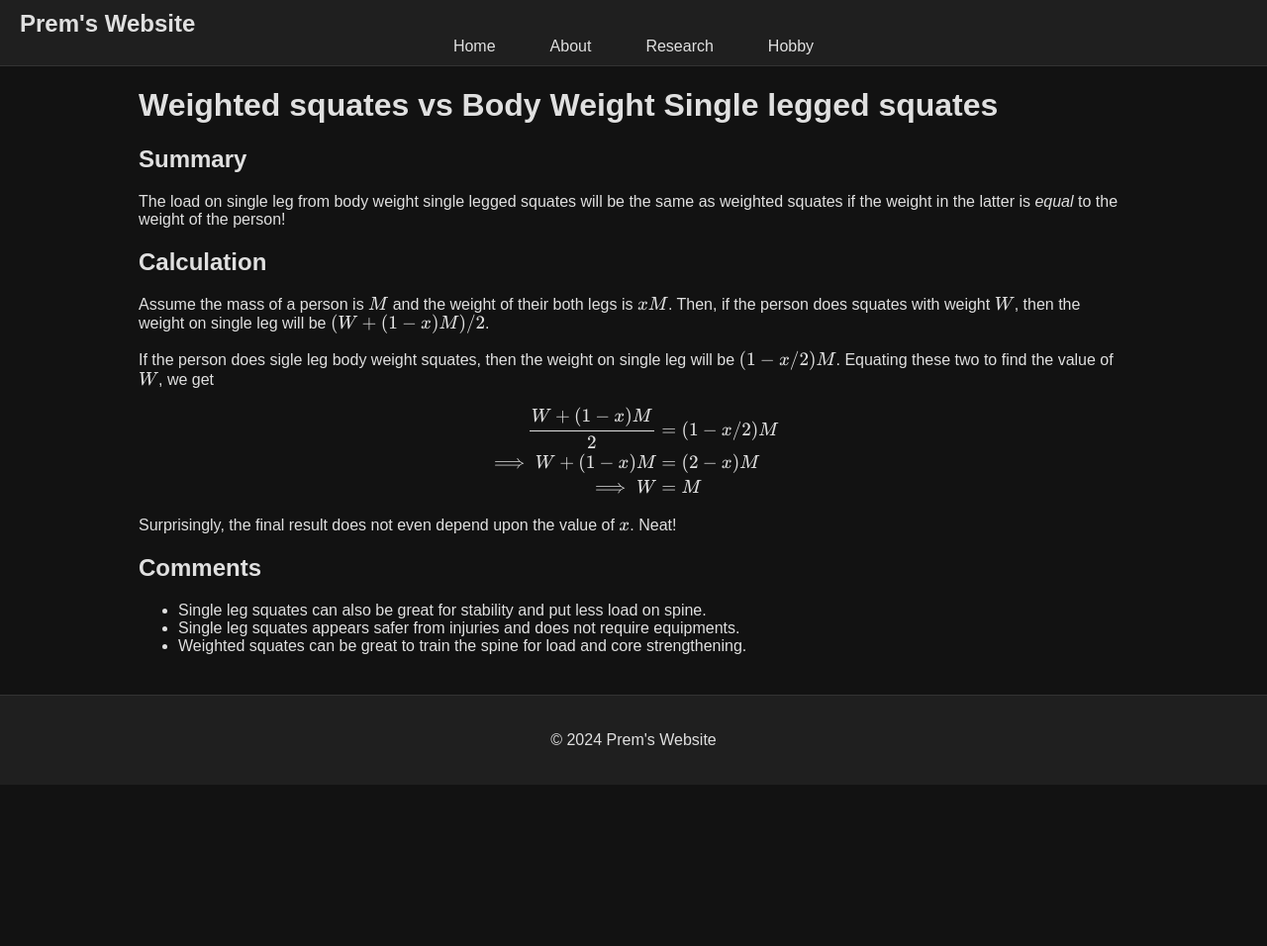
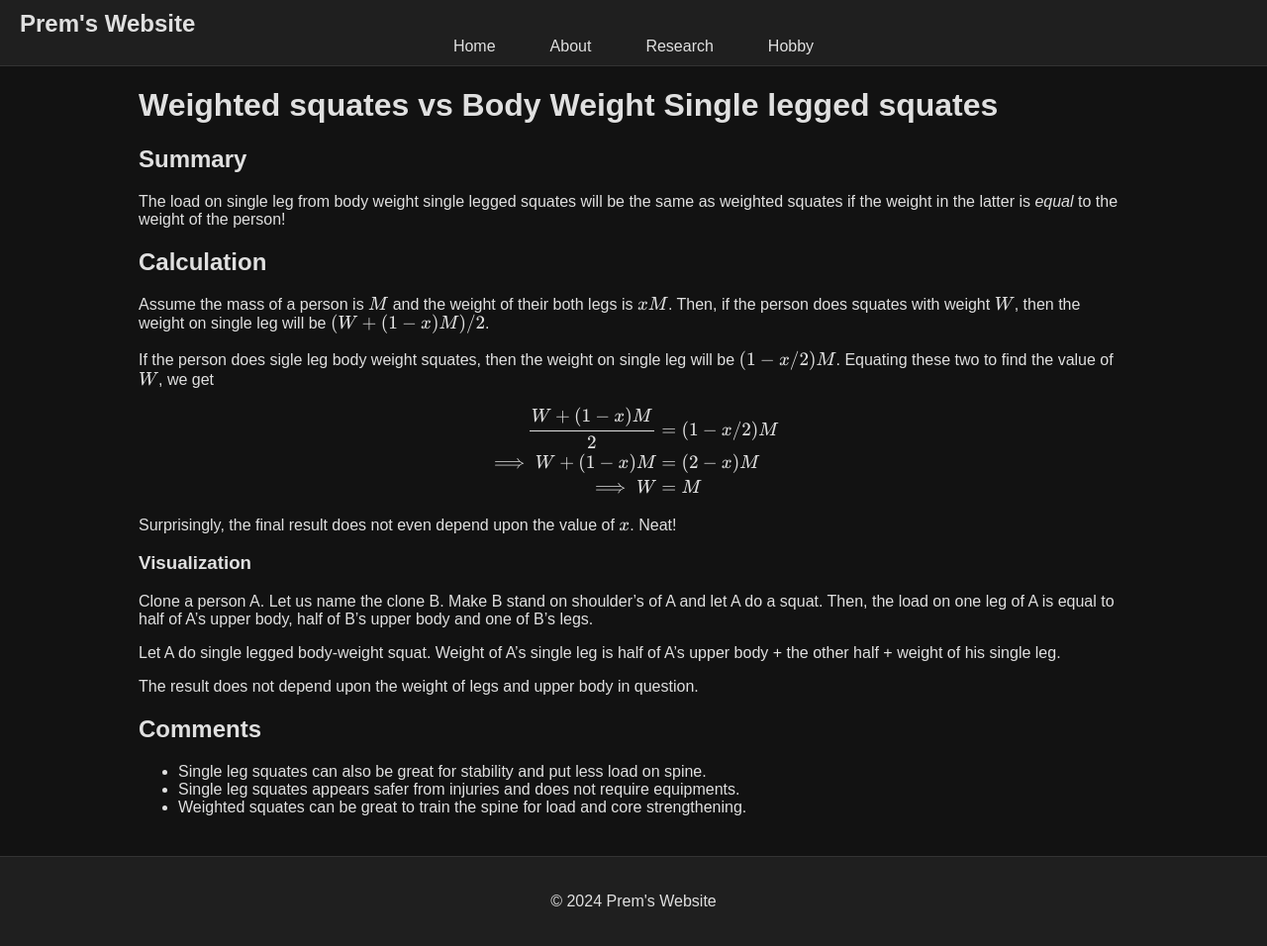
Before and after one commit to prem314/prem314.github.io, a Jekyll site: the page built from weighted_squates_vs_body_weight_single_legged_squates.md, in a window 1280 px wide. Shown: the whole page at 99% size. Built offline with Jekyll 4.4.1, drawn with Linux system fonts in a browser that asks for light colours; before the commit the page ends 900 px from its top, so only the background shows below that.

Commit message:
Update weighted_squates_vs_body_weight_single_legged_squates.md

```diff
--- a/weighted_squates_vs_body_weight_single_legged_squates.md
+++ b/weighted_squates_vs_body_weight_single_legged_squates.md
@@ -1,6 +1,6 @@
 ---
 layout: default
-title: Weighted squates vs Body Weight Single legged squates
+title: Weighted squat vs Body Weight Single legged squat
 ---
 
 # Weighted squates vs Body Weight Single legged squates
@@ -24,6 +24,13 @@ $$
 
 Surprisingly, the final result does not even depend upon the value of $x$. Neat!
 
+### Visualization
+
+Clone a person A. Let us name the clone B. Make B stand on shoulder's of A and let A do a squat. Then, the load on one leg of A is equal to half of A's upper body, half of B's upper body and one of B's legs.
+
+Let A do single legged body-weight squat. Weight of A's single leg is half of A's upper body + the other half + weight of his single leg.
+
+The result does not depend upon the weight of legs and upper body in question.
 
 ## Comments
   - Single leg squates can also be great for stability and put less load on spine.
```
